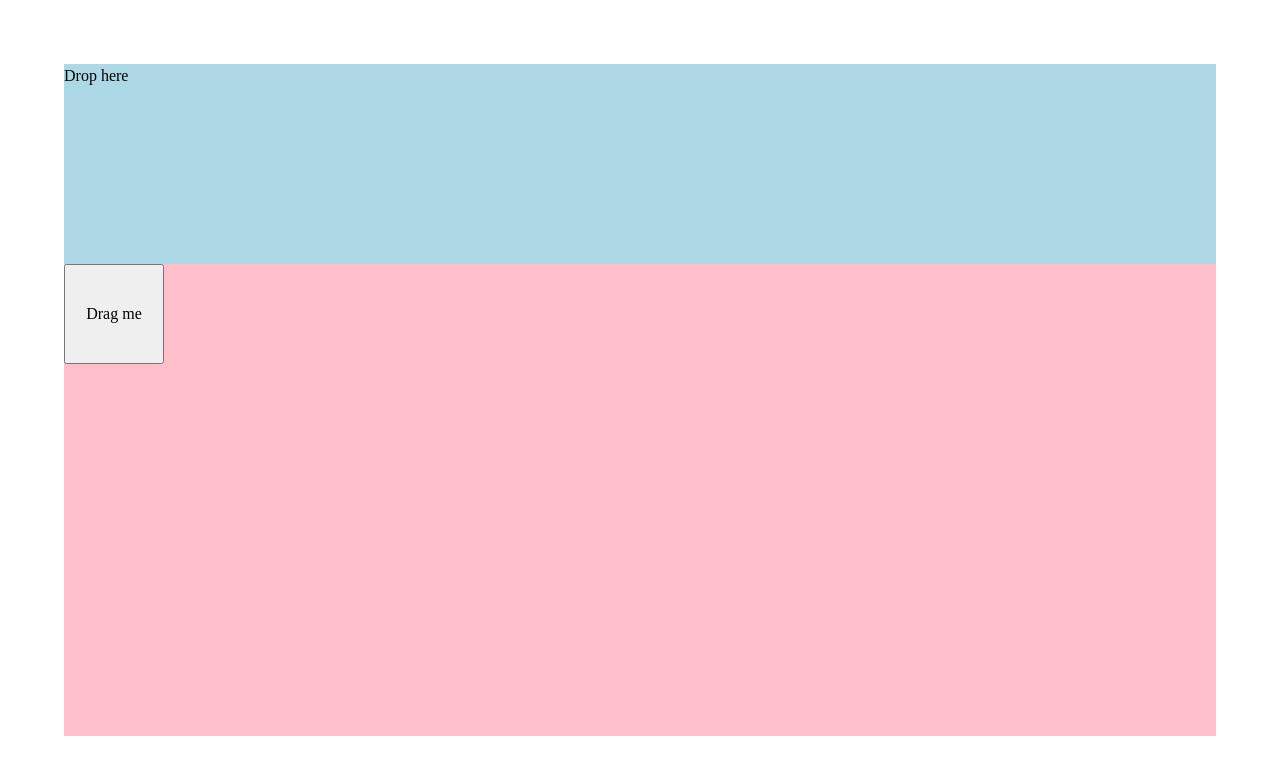
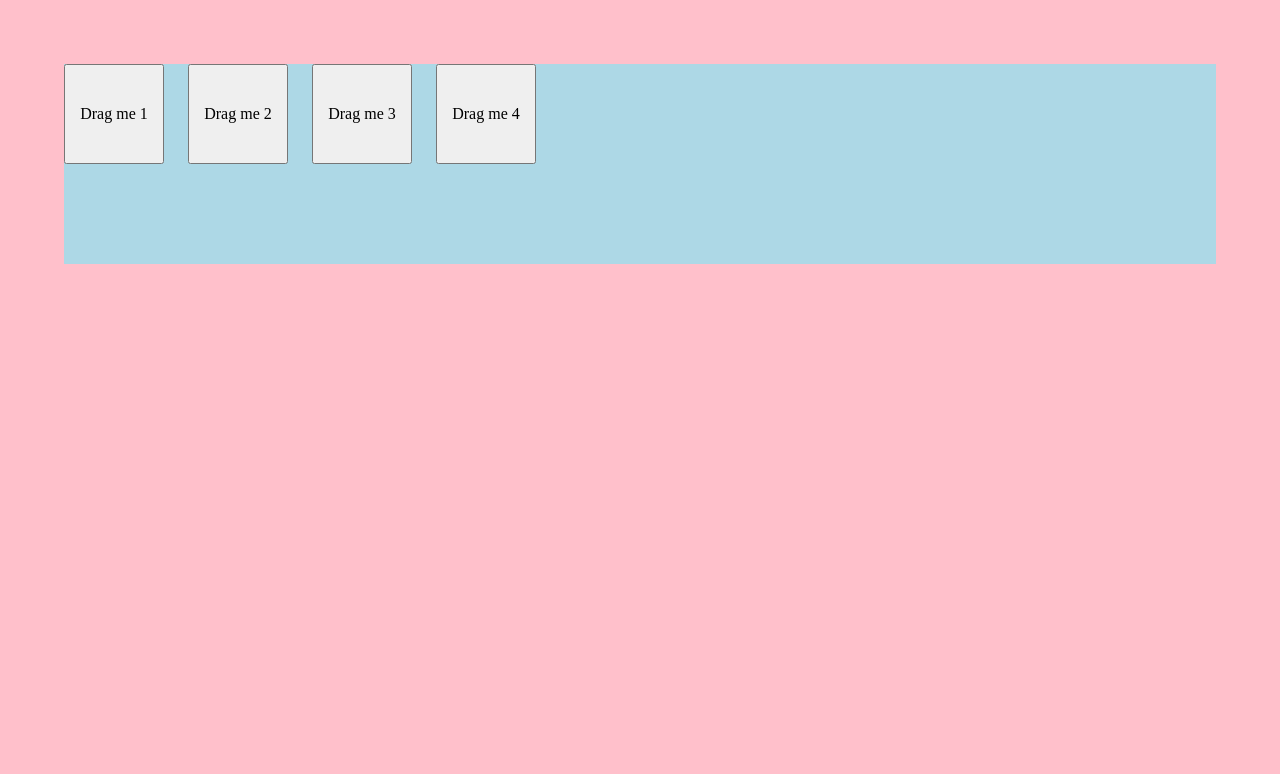
Before and after one commit to ivantelizhenko/insiders__test2, a React (Vite) app: page /app in a window 1280 px wide. Shown: the top 774 px of the page. Built offline with nearby package versions, Linux system fonts and the light colour scheme.

Commit message:
є візуальна частина drag&drop

```diff
--- a/package.json
+++ b/package.json
@@ -12,6 +12,8 @@
   "dependencies": {
     "@ariakit/react": "^0.4.15",
     "@dnd-kit/core": "^6.3.1",
+    "@dnd-kit/modifiers": "^9.0.0",
+    "@dnd-kit/sortable": "^10.0.0",
     "react": "^19.0.0",
     "react-dom": "^19.0.0",
     "react-router": "^7.3.0",
--- /dev/null
+++ b/src/pages/Draggable.tsx
@@ -0,0 +1,40 @@
+import { UniqueIdentifier } from '@dnd-kit/core';
+import { useSortable } from '@dnd-kit/sortable';
+import { ReactNode } from 'react';
+import styled from 'styled-components';
+
+const StyledDraggable = styled.button`
+  width: 10rem;
+  height: 10rem;
+`;
+
+function Draggable({
+  children,
+  id,
+}: {
+  children: ReactNode;
+  id: UniqueIdentifier;
+}) {
+  const { transform, setNodeRef, listeners, attributes } = useSortable({
+    id: id,
+  });
+
+  const style = transform
+    ? {
+        opacity: '50%',
+      }
+    : undefined;
+
+  return (
+    <StyledDraggable
+      ref={setNodeRef}
+      style={style}
+      {...listeners}
+      {...attributes}
+    >
+      {children}
+    </StyledDraggable>
+  );
+}
+
+export default Draggable;
--- /dev/null
+++ b/src/pages/Droppable.tsx
@@ -0,0 +1,41 @@
+import { useDroppable } from '@dnd-kit/core';
+import { ReactNode } from 'react';
+import styled from 'styled-components';
+
+const StyledDroppable = styled.div`
+  width: 100%;
+  height: 20rem;
+  display: flex;
+  gap: 2.4rem;
+
+  & > button::after {
+    height: 100%;
+    width: 1rem;
+
+    background-color: red;
+    position: absolute;
+    top: 0;
+    right: -1rem;
+
+    &:hover {
+      background-color: blue;
+    }
+  }
+`;
+
+function Droppable({ children }: { children: ReactNode }) {
+  const { isOver, setNodeRef } = useDroppable({
+    id: 'droppable',
+  });
+  const style = {
+    backgroundColor: isOver ? 'lightgreen' : 'lightblue',
+  };
+
+  return (
+    <StyledDroppable ref={setNodeRef} style={style}>
+      {children}
+    </StyledDroppable>
+  );
+}
+
+export default Droppable;
--- a/src/pages/Page.tsx
+++ b/src/pages/Page.tsx
@@ -1,81 +1,76 @@
-import { DndContext, useDraggable, useDroppable } from '@dnd-kit/core';
-import { ReactNode, useState } from 'react';
+import {
+  DndContext,
+  DragEndEvent,
+  DragOverlay,
+  DragStartEvent,
+  UniqueIdentifier,
+} from '@dnd-kit/core';
+import { restrictToHorizontalAxis } from '@dnd-kit/modifiers';
+import {
+  arrayMove,
+  rectSwappingStrategy,
+  SortableContext,
+} from '@dnd-kit/sortable';
+import { useState } from 'react';
 import styled from 'styled-components';
-
-const Wrapper = styled.div`
-  padding: 64px;
-  height: 100%;
-`;
+import Droppable from './Droppable';
+import Draggable from './Draggable';
 
 const StyledPage = styled.div`
+  padding: 6.4rem;
   background: pink;
   height: 100%;
 `;
 
-const Drop = styled.div`
-  width: 100%;
-  height: 20rem;
-  /* background-color: pink; */
-`;
+function Page() {
+  const [items, setItems] = useState<UniqueIdentifier[]>([1, 2, 3, 4]);
+  const [activeId, setActiveId] = useState<UniqueIdentifier | null>(null);
 
-const Drag = styled.button`
-  width: 10rem;
-  height: 10rem;
-  /* background-color: lightgreen; */
-`;
+  function handleDragStart(event: DragStartEvent) {
+    setActiveId(event.active.id);
+  }
 
-function Page() {
-  const [isDropped, setIsDropped] = useState(false);
-  const draggableMarkup = <Draggable>Drag me</Draggable>;
+  function handleDragEnd(event: DragEndEvent) {
+    const { active, over } = event;
+    setActiveId(null);
 
-  function handleDragEnd(event) {
-    if (event.over && event.over.id === 'droppable') {
-      setIsDropped(true);
+    if (over && active.id !== over.id) {
+      setItems(items => {
+        const oldIndex = items.indexOf(active.id);
+        const newIndex = items.indexOf(over.id);
+
+        return arrayMove(items, oldIndex, newIndex);
+      });
     }
   }
 
   return (
-    <Wrapper>
-      <StyledPage>
-        <DndContext onDragEnd={handleDragEnd}>
-          <Droppable>{isDropped ? draggableMarkup : 'Drop here'}</Droppable>
-          {!isDropped ? draggableMarkup : null}
-        </DndContext>
-      </StyledPage>
-    </Wrapper>
+    <StyledPage>
+      <DndContext
+        onDragEnd={handleDragEnd}
+        onDragStart={handleDragStart}
+        modifiers={[restrictToHorizontalAxis]}
+      >
+        <SortableContext items={items} strategy={rectSwappingStrategy}>
+          <Droppable>
+            {items.map(item => (
+              <Draggable id={item} key={item}>
+                Drag me {item}
+              </Draggable>
+            ))}
+          </Droppable>
+        </SortableContext>
+
+        <DragOverlay>
+          {activeId ? (
+            <Draggable id={activeId} key={activeId}>
+              Drag me {activeId}
+            </Draggable>
+          ) : null}
+        </DragOverlay>
+      </DndContext>
+    </StyledPage>
   );
 }
 
 export default Page;
-
-function Draggable({ children }: { children: ReactNode }) {
-  const { attributes, listeners, setNodeRef, transform } = useDraggable({
-    id: 'draggable',
-  });
-  const style = transform
-    ? {
-        transform: `translate3d(${transform.x}px, ${transform.y}px, 0)`,
-      }
-    : undefined;
-
-  return (
-    <Drag ref={setNodeRef} style={style} {...listeners} {...attributes}>
-      {children}
-    </Drag>
-  );
-}
-
-function Droppable({ children }: { children: ReactNode }) {
-  const { isOver, setNodeRef } = useDroppable({
-    id: 'droppable',
-  });
-  const style = {
-    backgroundColor: isOver ? 'green' : 'lightblue',
-  };
-
-  return (
-    <Drop ref={setNodeRef} style={style}>
-      {children}
-    </Drop>
-  );
-}
```
Also changed, not shown: 2 other files (tests, documents, lock files or other folders).
